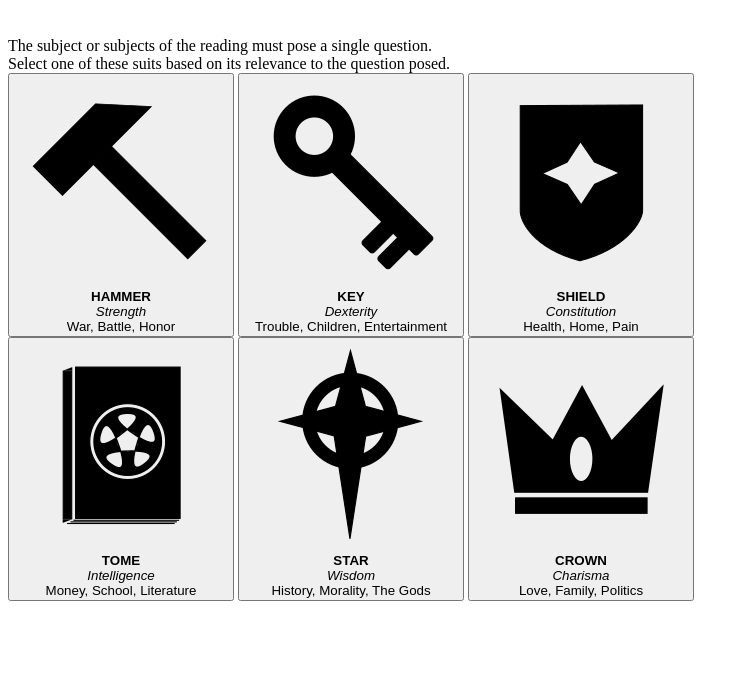
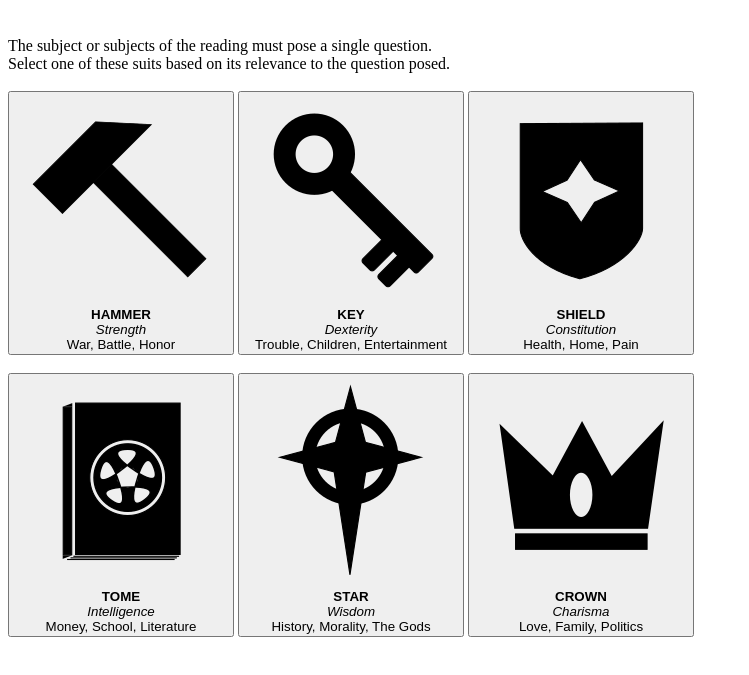
Before and after one commit to PidgeyThePirate/Harrow, a plain HTML site: page index.html in a window 1280 px wide. Shown: the part 61-736 px from the top of the page, without its empty margins (0-749 px from the left). Drawn offline with Linux system fonts and the light colour scheme.

Commit message:
Update index.html

```diff
--- a/index.html
+++ b/index.html
@@ -9,10 +9,10 @@
     <div id="selectSuit">
       <h1>Select Suit</h1><br/>
       The subject or subjects of the reading must pose a single question.<br/>
-      Select one of these suits based on its relevance to the question posed.<br/>
+      Select one of these suits based on its relevance to the question posed.<br/><br/>
       <button id="strength"><img src="img/hammer.png" alt="Hammer"/><br/><b>HAMMER</b><br/><i>Strength</i><br/>War, Battle, Honor</button>
       <button id="dexterity"><img src="img/key.png" alt="Key"/><br/><b>KEY</b><br/><i>Dexterity</i><br/>Trouble, Children, Entertainment</button>
-      <button id="constitution"><img src="img/shield.png" alt="Shield"/><br/><b>SHIELD</b><br/><i>Constitution</i><br/>Health, Home, Pain</button><br/>
+      <button id="constitution"><img src="img/shield.png" alt="Shield"/><br/><b>SHIELD</b><br/><i>Constitution</i><br/>Health, Home, Pain</button><br/><br/>
       <button id="intelligence"><img src="img/tome.png" alt="Tome"/><br/><b>TOME</b><br/><i>Intelligence</i><br/>Money, School, Literature</button>
       <button id="wisdom"><img src="img/star.png" alt="Star"/><br/><b>STAR</b><br/><i>Wisdom</i><br/>History, Morality, The Gods</button>
       <button id="charisma"><img src="img/crown.png" alt="Crown"/><br/><b>CROWN</b><br/><i>Charisma</i><br/>Love, Family, Politics</button>
```
